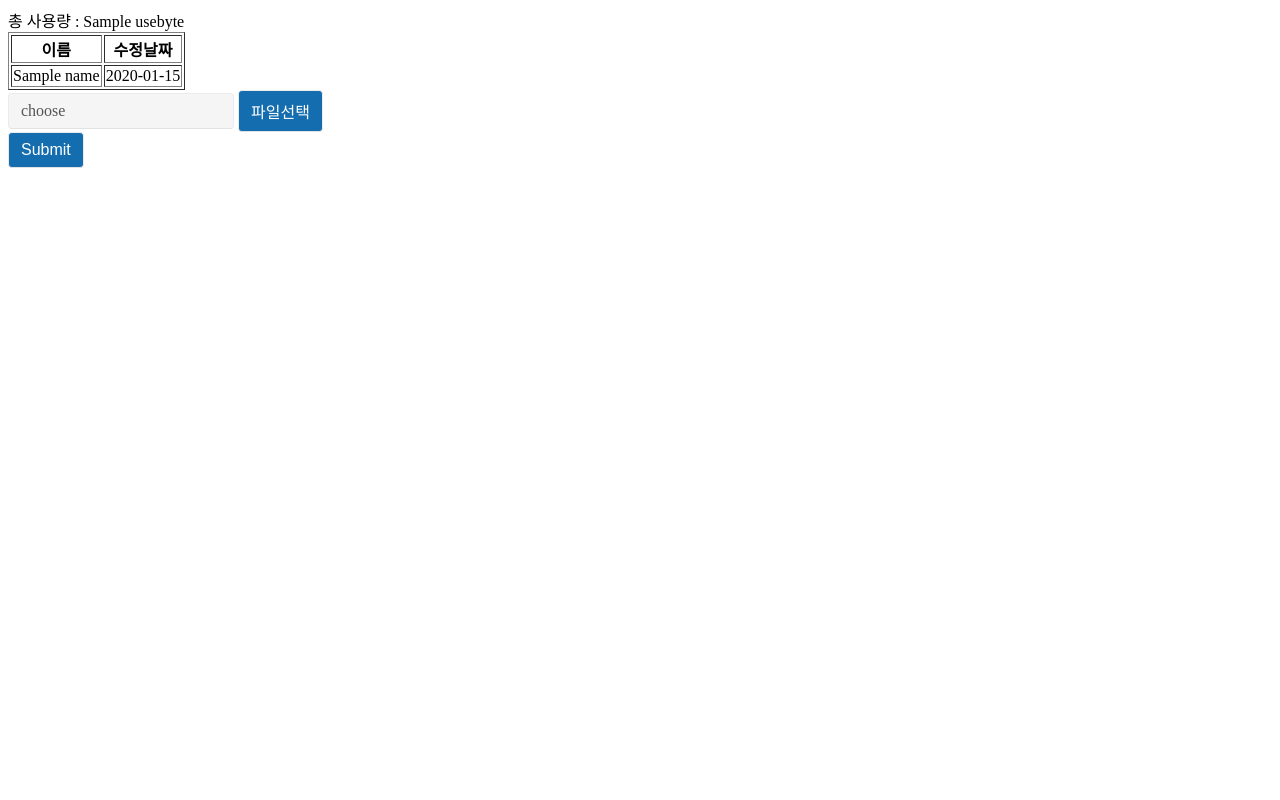
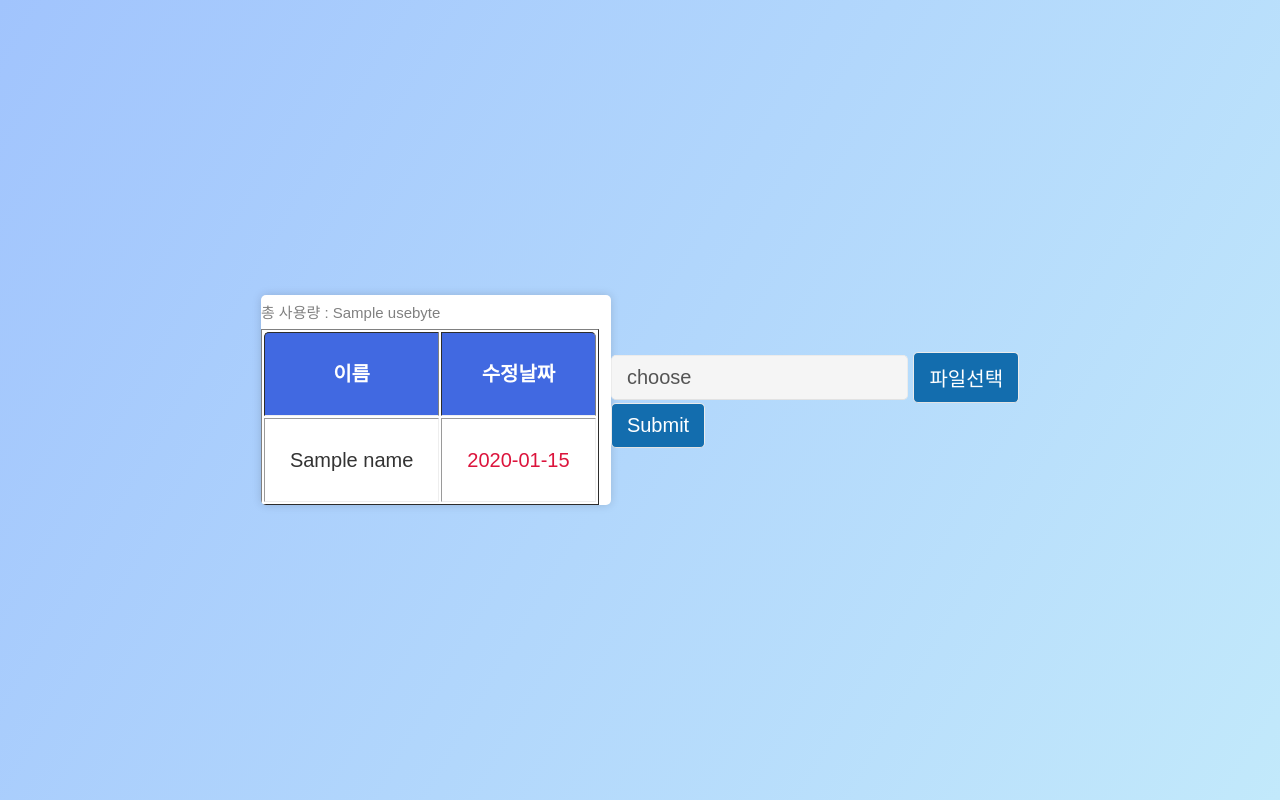
Before and after one commit to BonhyeonGu/BeHarbor_Front, a Flask app: template templates/file_setting.html in a window 1280 px wide. Run offline with Flask 2, Linux system fonts and the light colour scheme; the template is opened without the code that fills it: most values are stand-ins (such as "Sample title", 1, 10 or a date in 2020).

Commit message:
file_setting 수정

```diff
--- a/static/css/file setting.css
+++ /dev/null
@@ -1,38 +0,0 @@
-.filebox input[type="file"] {
-    position: absolute;
-    width: 1px;
-    height: 1px;
-    padding: 0;
-    margin: -1px;
-    overflow: hidden;
-    clip:rect(0,0,0,0);
-    border: 0;
-  }
-  .filebox label {
-    display: inline-block;
-    padding: .5em .75em;
-    color:white;
-    font-size: inherit;
-    line-height: normal;
-    vertical-align: middle;
-    background-color:  #136dae;
-    cursor: pointer;
-    border: 1px solid #ebebeb;
-    border-bottom-color: #e2e2e2;
-    border-radius: .25em;
-  }
-  .filebox .upload-name {
-      display: inline-block;
-      padding: .5em .75em;  /* label의 패딩값과 일치 */
-      font-size: inherit;
-      font-family: inherit;
-      line-height: normal;
-      vertical-align: middle;
-      background-color: #f5f5f5;
-      border: 1px solid #ebebeb;
-      border-bottom-color: #e2e2e2;
-      border-radius: .25em;
-      -webkit-appearance: none; /* 네이티브 외형 감추기 */
-      -moz-appearance: none;
-      appearance: none;
-    }
--- /dev/null
+++ b/static/css/file_setting.css
@@ -0,0 +1,108 @@
+/* -----------------------table name(total_use)---------------- */
+.total_use {
+    color: gray;
+    text-align: right;
+    font-size: 0.75em;
+}
+
+/* -----------------------filebox css-------------------------- */
+.filebox input[type="file"] {
+  position: absolute;
+  width: 1px;
+  height: 1px;
+  padding: 0;
+  margin: -1px;
+  overflow: hidden;
+  clip:rect(0,0,0,0);
+  border: 0;
+}
+.filebox label {
+  display: inline-block;
+  padding: .5em .75em;
+  color:white;
+  font-size: inherit;
+  line-height: normal;
+  vertical-align: middle;
+  background-color:  #136dae;
+  cursor: pointer;
+  border: 1px solid #ebebeb;
+  border-bottom-color: #e2e2e2;
+  border-radius: .25em;
+}
+.filebox .upload-name {
+    display: inline-block;
+    padding: .5em .75em;  /* label의 패딩값과 일치 */
+    font-size: inherit;
+    font-family: inherit;
+    line-height: normal;
+    vertical-align: middle;
+    background-color: #f5f5f5;
+    border: 1px solid #ebebeb;
+    border-bottom-color: #e2e2e2;
+    border-radius: .25em;
+    -webkit-appearance: none; /* 네이티브 외형 감추기 */
+    -moz-appearance: none;
+    appearance: none;
+  }
+
+  /* -----------------------filebox css-------------------------- */
+
+
+  /* ------------------------tablebox css---------------------------- */
+
+  * {
+    box-sizing: border-box;
+}
+body {
+    font-family: 'Montserrat', sans-serif;
+    margin: 0;
+    color: #333;
+    font-size: 20px;
+    line-height: 1.6em;
+    background-image: linear-gradient(120deg, #a1c4fd 0%, #c2e9fb 100%);
+    height: 100vh;
+    display: flex;
+    justify-content: center;
+    align-items: center;
+}
+/* Table */
+.tablebox {
+    width: 350px;
+    background-color: #fff;
+    border-collapse: collapse;
+    box-shadow: 0 0 10px rgba(0, 0, 0, 0.15);
+    border-radius: 5px;
+    overflow: hidden;
+}
+.tablebox caption {
+    font-size: 20px;
+    margin-bottom: 20px;
+}
+.tablebox tr {
+    border-bottom: 1px solid #eee;
+}
+.tablebox tr:last-child {
+    border: none;
+}
+.tablebox tr:nth-child(odd) {
+    background-color: #ddd;
+}
+.tablebox th,
+.tablebox td {
+    padding: 25px;
+    text-align: center;
+}
+.tablebox tr th {
+    background-color: royalblue;
+    color: #fff;
+}
+.tablebox tr th:first-child {
+    border-radius: 5px 0 0 0;
+}
+.tablebox tr th:last-child {
+    border-radius: 0 5px 0 0;
+}
+.tablebox tr td:last-child {
+    color: crimson;
+    font-weight: 500;
+}
--- a/templates/file_setting.html
+++ b/templates/file_setting.html
@@ -1,35 +1,19 @@
-<!-- <!DOCTYPE html>
-<html>
-<head>
-	<meta charset="UTF-8">
-	<title>파일 세팅</title>
-</head>
-<body>
-	총 사용량 : {{use}}byte
-	<table border = "1">
-		<tr><th>이름</th><th>수정날짜</th></tr>
-		{% for i in range(names|length) %}
-		<tr><td>{{names[i]}}</td><td>{{dates_edit[i]}}</td></tr>
-		{% endfor %}
-	</table>
-	<form action="/upload_back" method="POST" enctype="multipart/form-data">
-        <input type="file" name="file" />
-        <input type="submit" />
-    </form>
-	<a href="{{url_for('home')}}">홈화면</a>
-</body>
-</html> -->
 <!DOCTYPE html>
 <html>
 
 <head>
     <meta charset="UTF-8">
     <title>파일 세팅</title>
-    <link rel="stylesheet" href="file setting.css">
+    <link rel="stylesheet" href="file_setting.css">
+    <link rel="stylesheet" href="{{url_for('static',filename='css/file_setting.css')}}">
 </head>
 
 <body>
-    총 사용량 : {{use}}byte
+
+    <!-- <span class="total_use">총 사용량 : {{use}}byte</span> -->
+    <div class ="tablebox">
+        <!-- <caption class="total_use">총 사용량 : {{use}}byte</caption> -->
+        <span class="total_use">총 사용량 : {{use}}byte</span>
         <table border="1">
             <tr>
                 <th>이름</th>
@@ -42,7 +26,8 @@
             </tr>
             {% endfor %}
         </table>
-    <!-- ----------------- html ----------------- -->
+    </div>
+    <!--— ———————— html ———————— —————— -->
     <form action="/upload_back" method="POST" enctype="multipart/form-data">
         <div class="filebox">
             <input class="upload-name" value="choose" disabled="disabled">
@@ -68,6 +53,6 @@
         }
     </style>
 </body>
-<!-- ----------------- html ----------------- -->
+<!--———————— ———————— html ———————— ————————-->
 
 </html>
```
Lines whose indentation alone changed are shown as unchanged.
